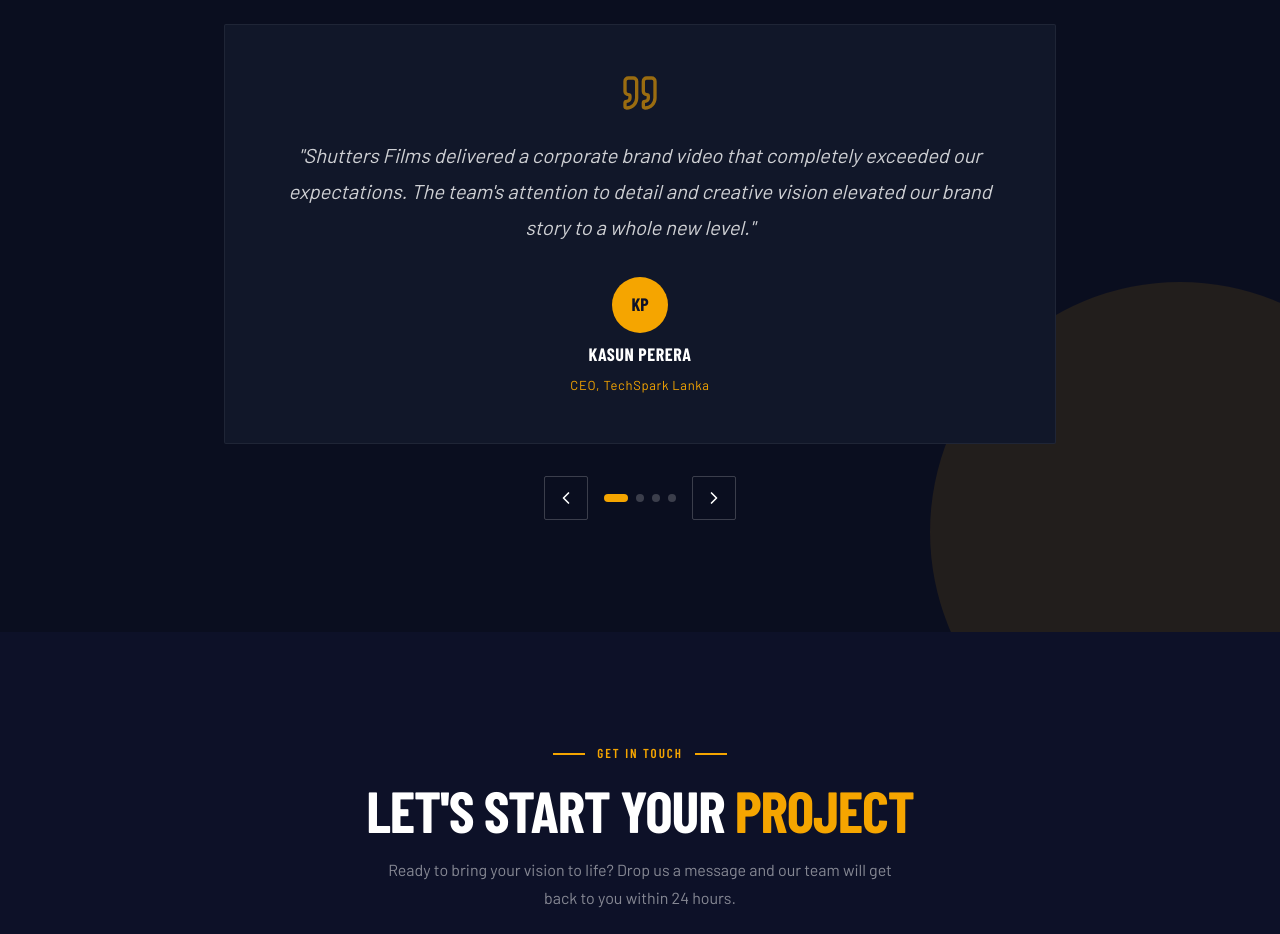
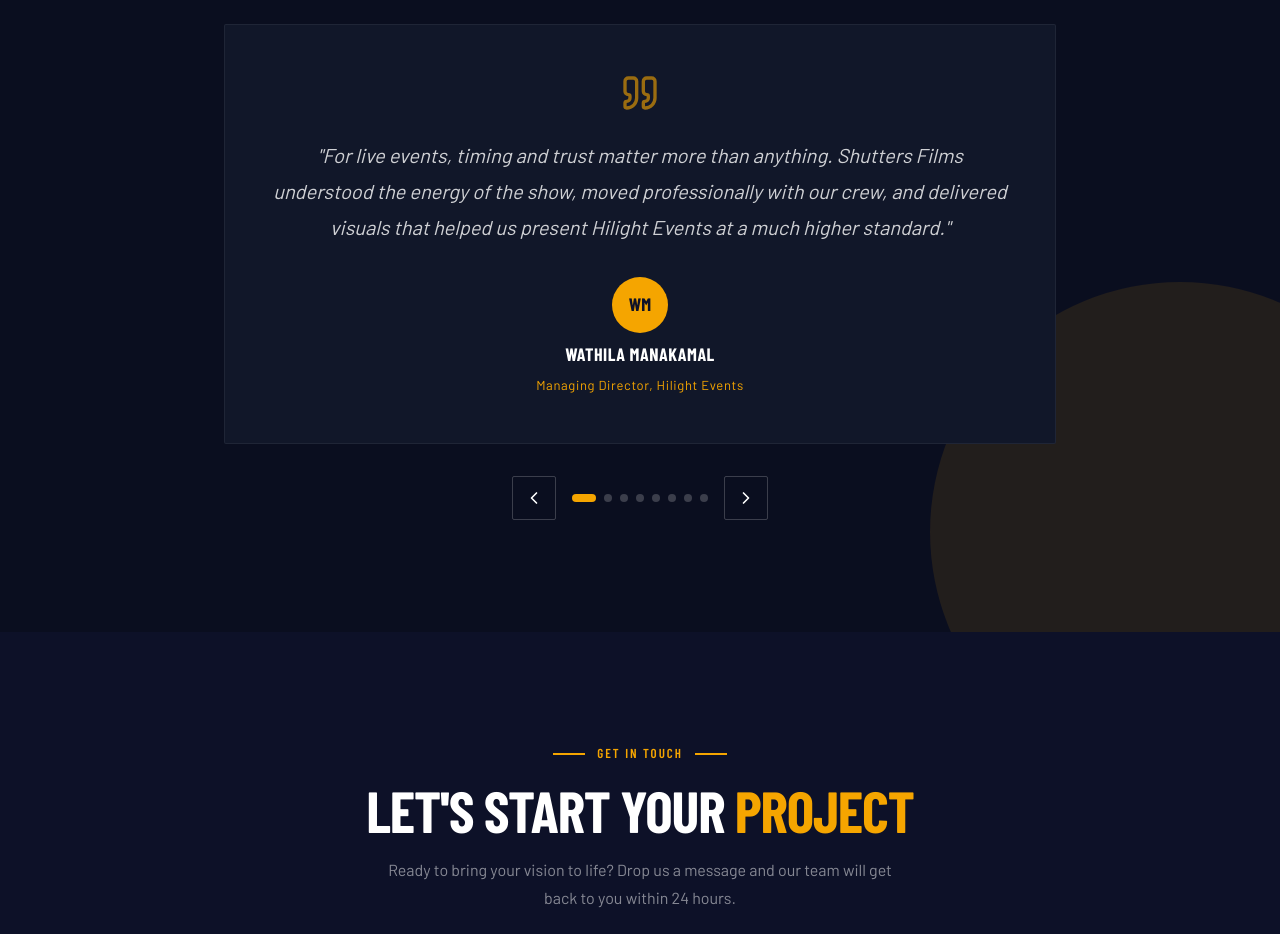
Before and after one commit to chathralk/Shuttersfilmwebsite, a React (Vite) app: page / in a window 1280 px wide. Shown: the part 5220-6154 px from the top of the page. Built offline with nearby package versions, Linux system fonts and the light colour scheme; a web font is replaced by a local one.

Commit message:
Update client testimonials

```diff
--- a/src/app/components/Testimonials.tsx
+++ b/src/app/components/Testimonials.tsx
@@ -5,35 +5,67 @@ import { ChevronLeft, ChevronRight, Quote } from "lucide-react";
 const testimonials = [
   {
     id: 1,
-    name: "Kasun Perera",
-    role: "CEO, TechSpark Lanka",
+    name: "Wathila Manakamal",
+    role: "Managing Director, Hilight Events",
     quote:
-      "Shutters Films delivered a corporate brand video that completely exceeded our expectations. The team's attention to detail and creative vision elevated our brand story to a whole new level.",
-    initials: "KP",
+      "For live events, timing and trust matter more than anything. Shutters Films understood the energy of the show, moved professionally with our crew, and delivered visuals that helped us present Hilight Events at a much higher standard.",
+    initials: "WM",
   },
   {
     id: 2,
-    name: "Nadeeka Silva",
-    role: "Event Organiser, Vibe Events",
+    name: "Tharindu Wadduwage",
+    role: "Musician & Song Writer",
     quote:
-      "We hired Shutters Films to cover our annual music festival and the result was absolutely stunning. They captured every moment with such artistry — our clients were blown away by the final cut.",
-    initials: "NS",
+      "They do not just record a performance; they listen to the song first. The visuals, pacing, and colour choices felt connected to the emotion of the music, which is exactly what an artist needs from a film team.",
+    initials: "TW",
   },
   {
     id: 3,
-    name: "Tharaka Bandara",
-    role: "Recording Artist",
+    name: "Sachee Maduranga",
+    role: "Musician",
     quote:
-      "Working with Shutters Films on my music video was an incredible experience. The cinematic quality, the lighting, the colour grade — everything was world-class. Highly recommend them!",
-    initials: "TB",
+      "Working with Shutters Films was smooth from the first discussion to the final edit. They gave clear direction on set, captured natural moments, and kept the final video honest to my style as a musician.",
+    initials: "SM",
   },
   {
     id: 4,
-    name: "Dilini Fernando",
-    role: "Marketing Director, HarvestCo",
+    name: "Suneera Sumanga",
+    role: "Vocal Artist",
     quote:
-      "Our TV commercial produced by Shutters Films drove a significant uptick in brand recognition. They understood our brief perfectly and delivered on time without compromising quality.",
-    initials: "DF",
+      "A vocal performance has small expressions that can easily be missed. Shutters Films paid attention to those details and created a final video that felt intimate, polished, and true to the performance.",
+    initials: "SS",
+  },
+  {
+    id: 5,
+    name: "Abhisheka Wimalaweera",
+    role: "Vocal Artist",
+    quote:
+      "The team handled the shoot with patience, respect, and a strong eye for emotion. Their framing and editing supported the story of the song without overpowering it, which made the final output feel very personal.",
+    initials: "AW",
+  },
+  {
+    id: 6,
+    name: "WTF? (Where They From?)",
+    role: "Musical Band",
+    quote:
+      "Band shoots need a team that can capture chemistry, movement, and stage presence at the same time. Shutters Films gave us that balance, with strong live energy and clean cinematic production.",
+    initials: "WTF",
+  },
+  {
+    id: 7,
+    name: "Tharindu Nirmana",
+    role: "Artist & Leader of Knights Band",
+    quote:
+      "Shutters Films understood both the artist side and the band side of the project. They were organized on location, easy to work with, and the final visuals carried the attitude and identity we wanted.",
+    initials: "TN",
+  },
+  {
+    id: 8,
+    name: "Sithum Abhishek",
+    role: "Musician & Mixing Mastering Engineer",
+    quote:
+      "As someone who works closely with sound, I appreciate when visuals respect the rhythm and dynamics of a track. Shutters Films edited with that musical sense, and the final video felt tight, clean, and professional.",
+    initials: "SA",
   },
 ];
 
```
